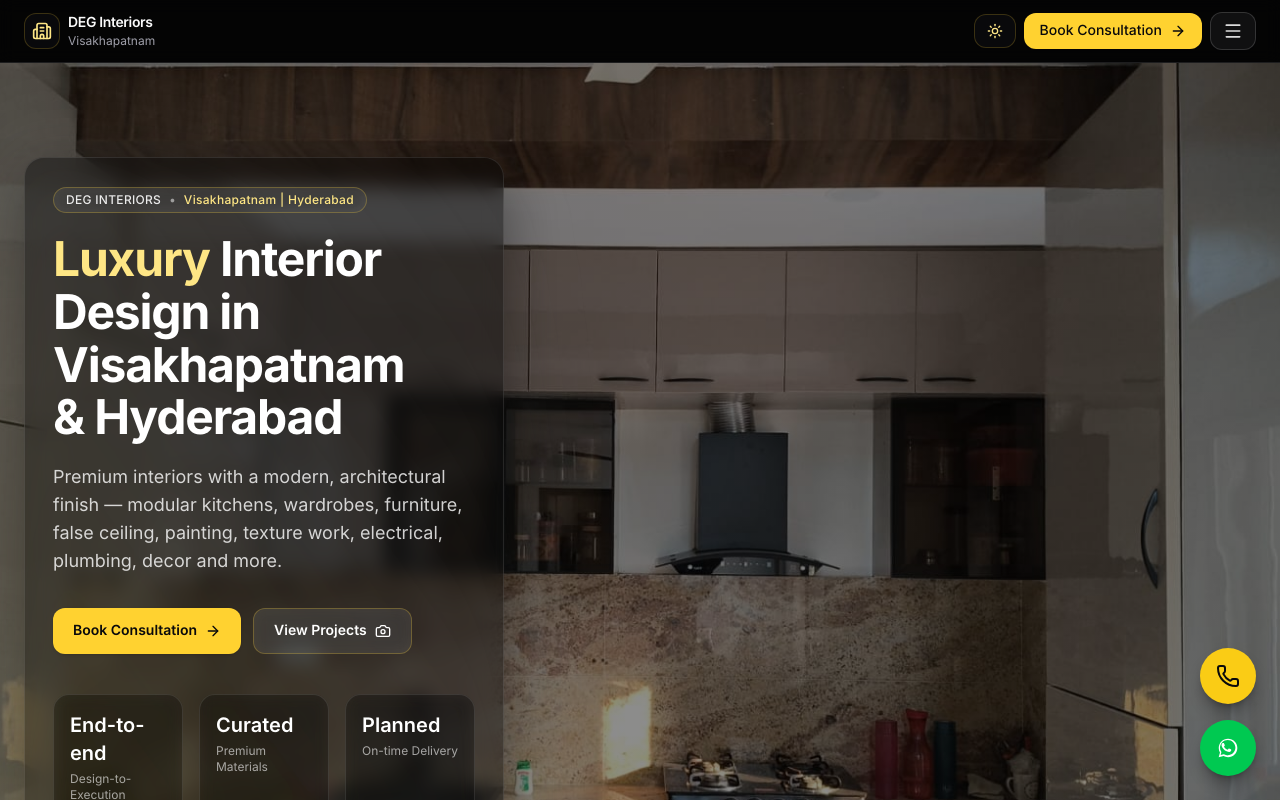
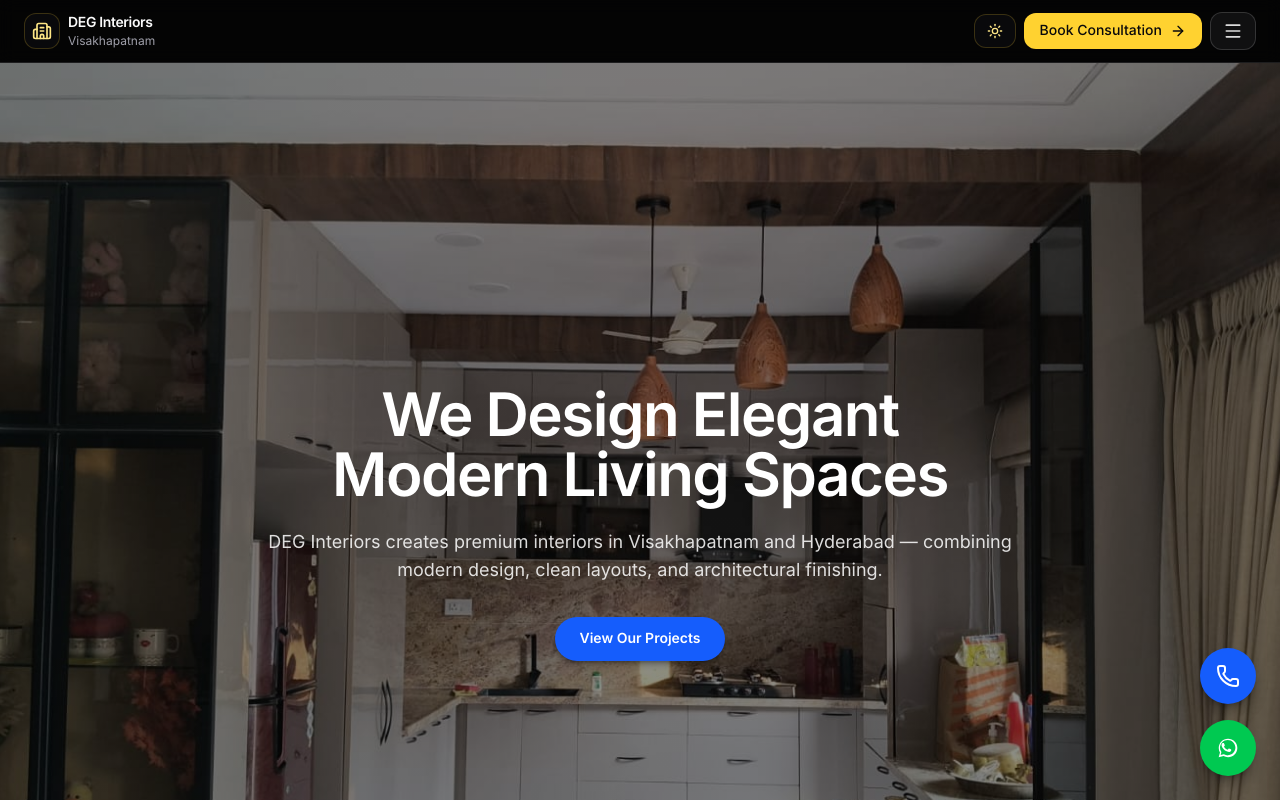
Before and after one commit to kurimini-chandu/deg-interiors, a React (Vite) app: page / in a window 1280 px wide. Shown: the top 800 px of the page. Built offline with nearby package versions, Linux system fonts and the light colour scheme.

Commit message:
update hero section layout and improve services background design

```diff
--- a/src/App.jsx
+++ b/src/App.jsx
@@ -499,7 +499,7 @@ export default function App() {
             className="absolute inset-0"
             style={{
               backgroundImage:
-                "linear-gradient(rgba(0,0,0,0.45), rgba(0,0,0,0.45)), url('/images/project27.jpg')",
+                "linear-gradient(rgba(0,0,0,0.45), rgba(0,0,0,0.45)), url('/images/project28.jpg')",
               backgroundSize: 'cover',
               backgroundPosition: 'center',
               backgroundRepeat: 'no-repeat',
@@ -509,79 +509,41 @@ export default function App() {
             }}
           />
 
-          <div className="relative mx-auto flex min-h-[110vh] max-w-7xl items-center justify-start px-4 py-16 md:px-6 md:py-0">
-            <div className="w-full max-w-[480px]">
-              <div className="relative w-full rounded-[20px] border border-white/10 bg-black/45 p-7 shadow-[0_25px_60px_rgba(0,0,0,0.45)] backdrop-blur-[10px]">
-                <div className="pointer-events-none absolute -inset-10 rounded-[40px] bg-gradient-to-tr from-amber-300/10 via-white/5 to-transparent blur-2xl" />
-                <div className="relative">
-                  <motion.div
-                    initial={{ opacity: 0, y: 14 }}
+          <div className="relative mx-auto flex min-h-[110vh] max-w-7xl items-center justify-center px-4 py-16 text-center md:px-6 md:py-0">
+            <div className="mt-10 max-w-3xl">
+              <motion.h1
+                initial={{ opacity: 0, y: 16 }}
                 animate={{ opacity: 1, y: 0 }}
-                    transition={{ duration: 0.8, ease: 'easeOut' }}
-                    className="inline-flex items-center gap-2 rounded-full border border-amber-300/25 bg-white/10 px-3 py-1 text-xs font-medium tracking-wide text-white/90 backdrop-blur"
+                transition={{ duration: 0.9, ease: 'easeOut' }}
+                className="text-balance text-5xl font-semibold tracking-tight text-white md:text-6xl"
               >
-                    <span className="uppercase">{BRAND.name}</span>
-                    <span className="text-white/50">•</span>
-                    <span className="text-amber-200">Visakhapatnam | Hyderabad</span>
-                  </motion.div>
-
-                  <motion.h1
-                    initial={{ opacity: 0, y: 18 }}
-                    animate={{ opacity: 1, y: 0 }}
-                    transition={{ duration: 0.9, ease: 'easeOut', delay: 0.05 }}
-                    className="mt-5 text-balance text-[clamp(34px,4.8vw,48px)] font-bold leading-[1.1] tracking-tight text-white"
-                  >
-                    <span className="text-amber-200">Luxury</span> Interior Design in Visakhapatnam & Hyderabad
+                We Design Elegant
+                <br />
+                Modern Living Spaces
               </motion.h1>
 
               <motion.p
-                    initial={{ opacity: 0, y: 18 }}
+                initial={{ opacity: 0, y: 16 }}
                 animate={{ opacity: 1, y: 0 }}
-                    transition={{ duration: 0.9, ease: 'easeOut', delay: 0.12 }}
-                    className="mt-5 text-pretty text-base leading-7 text-white/80 md:text-lg"
+                transition={{ duration: 0.9, ease: 'easeOut', delay: 0.08 }}
+                className="mt-6 text-pretty text-base leading-7 text-white/85 md:text-lg"
               >
-                    Premium interiors with a modern, architectural finish — modular kitchens, wardrobes, furniture, false ceiling, painting, texture work, electrical, plumbing, decor and more.
+                {BRAND.name} creates premium interiors in Visakhapatnam and Hyderabad — combining modern design, clean layouts, and architectural finishing.
               </motion.p>
 
               <motion.div
-                    initial={{ opacity: 0, y: 18 }}
+                initial={{ opacity: 0, y: 16 }}
                 animate={{ opacity: 1, y: 0 }}
-                    transition={{ duration: 0.9, ease: 'easeOut', delay: 0.18 }}
-                    className="mt-8 flex flex-col gap-3 sm:flex-row"
+                transition={{ duration: 0.9, ease: 'easeOut', delay: 0.16 }}
+                className="mt-8"
               >
                 <a
-                      href="#contact"
-                      className="group inline-flex items-center justify-center gap-2 rounded-xl bg-white px-5 py-3 text-sm font-semibold text-zinc-950 shadow-sm transition-all duration-300 ease-[ease] hover:-translate-y-0.5 hover:bg-zinc-200 hover:brightness-105 dark:bg-amber-300 dark:hover:bg-amber-200"
+                  href="#gallery"
+                  className="inline-flex items-center justify-center rounded-full bg-blue-600 px-6 py-3 text-sm font-semibold text-white shadow-md shadow-black/30 transition hover:-translate-y-0.5 hover:bg-blue-700"
                 >
-                      Book Consultation
-                      <ArrowRight className="h-4 w-4 transition-transform duration-300 group-hover:translate-x-0.5" />
-                    </a>
-                    <a
-                      href="#gallery"
-                      className="group inline-flex items-center justify-center gap-2 rounded-xl border border-amber-300/25 bg-white/10 px-5 py-3 text-sm font-semibold text-white backdrop-blur transition-all duration-300 ease-[ease] hover:-translate-y-0.5 hover:bg-white/15"
-                    >
-                      View Projects
-                      <Camera className="h-4 w-4 transition-transform duration-300 group-hover:scale-105" />
+                  View Our Projects
                 </a>
               </motion.div>
-
-                  <div className="mt-10 grid grid-cols-2 gap-4 text-white/85 sm:grid-cols-3">
-                    {[
-                      { label: 'Design-to-Execution', value: 'End-to-end' },
-                      { label: 'Premium Materials', value: 'Curated' },
-                      { label: 'On-time Delivery', value: 'Planned' },
-                    ].map((item) => (
-                      <div
-                        key={item.label}
-                        className="rounded-2xl border border-white/10 bg-black/20 p-4 backdrop-blur"
-                      >
-                        <div className="text-xl font-semibold text-white">{item.value}</div>
-                        <div className="mt-1 text-xs text-white/60">{item.label}</div>
-                      </div>
-                    ))}
-                  </div>
-                </div>
-              </div>
             </div>
           </div>
         </div>
@@ -654,8 +616,8 @@ export default function App() {
           className="pointer-events-none absolute inset-0"
         >
           <div
-            className="absolute inset-0 scale-110 bg-cover bg-center bg-no-repeat blur-[1px]"
-            style={{ backgroundImage: 'url(/images/project11.jpg)' }}
+            className="absolute inset-0 bg-cover bg-center bg-no-repeat"
+            style={{ backgroundImage: 'url(/images/project1.jpg)' }}
           />
           <div className="absolute inset-0 bg-black/40" />
           <div className="absolute inset-0 bg-[radial-gradient(circle_at_30%_10%,rgba(251,191,36,0.10),transparent_55%)]" />
@@ -1005,7 +967,7 @@ export default function App() {
       <a
         href="tel:+919494781100"
         aria-label="Call now"
-        className="group fixed bottom-24 right-6 z-50 inline-flex h-14 w-14 items-center justify-center rounded-full bg-[#facc15] text-zinc-950 shadow-lg shadow-black/30 transition hover:-translate-y-0.5 hover:bg-[#fde047] focus:outline-none focus-visible:ring-2 focus-visible:ring-[#facc15]/60"
+        className="group fixed bottom-24 right-6 z-50 inline-flex h-14 w-14 items-center justify-center rounded-full bg-blue-600 text-white shadow-lg shadow-black/30 transition hover:-translate-y-0.5 hover:bg-blue-700 focus:outline-none focus-visible:ring-2 focus-visible:ring-blue-400/60"
       >
         <span className="pointer-events-none absolute right-full mr-3 hidden items-center rounded-full bg-zinc-950 px-3 py-1 text-xs font-medium text-white shadow-sm shadow-black/30 opacity-0 transition group-hover:opacity-100 md:inline-flex">
           Call Now
```
Also changed, not shown: public/images/project28.jpg (added). Lines whose indentation alone changed are shown as unchanged.
